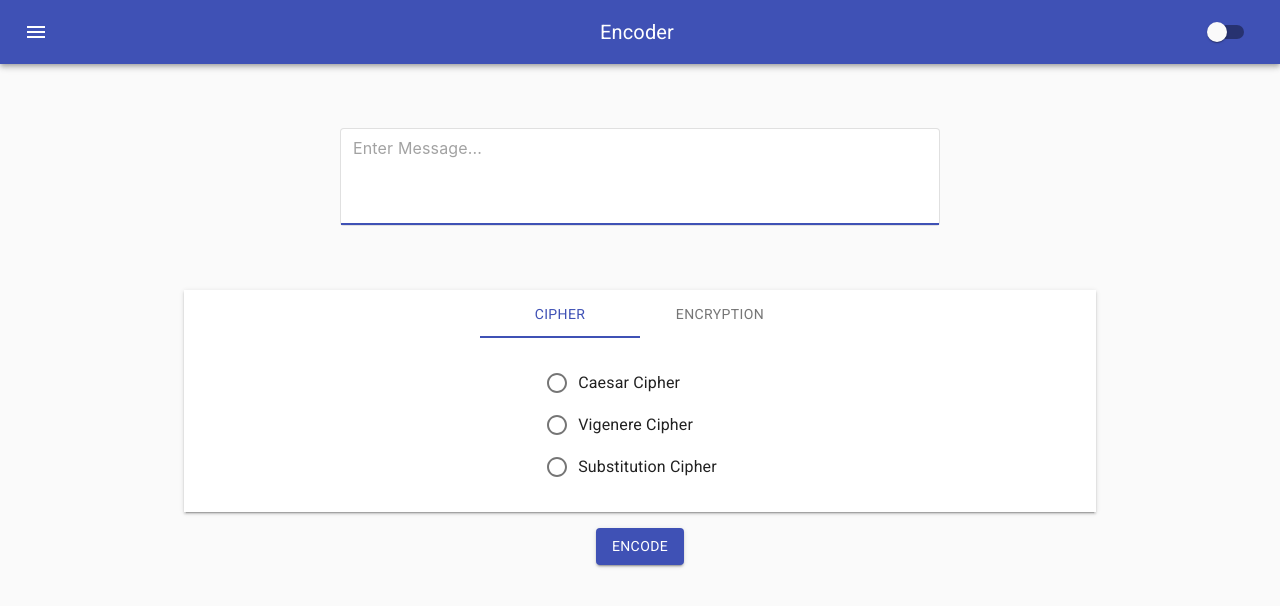
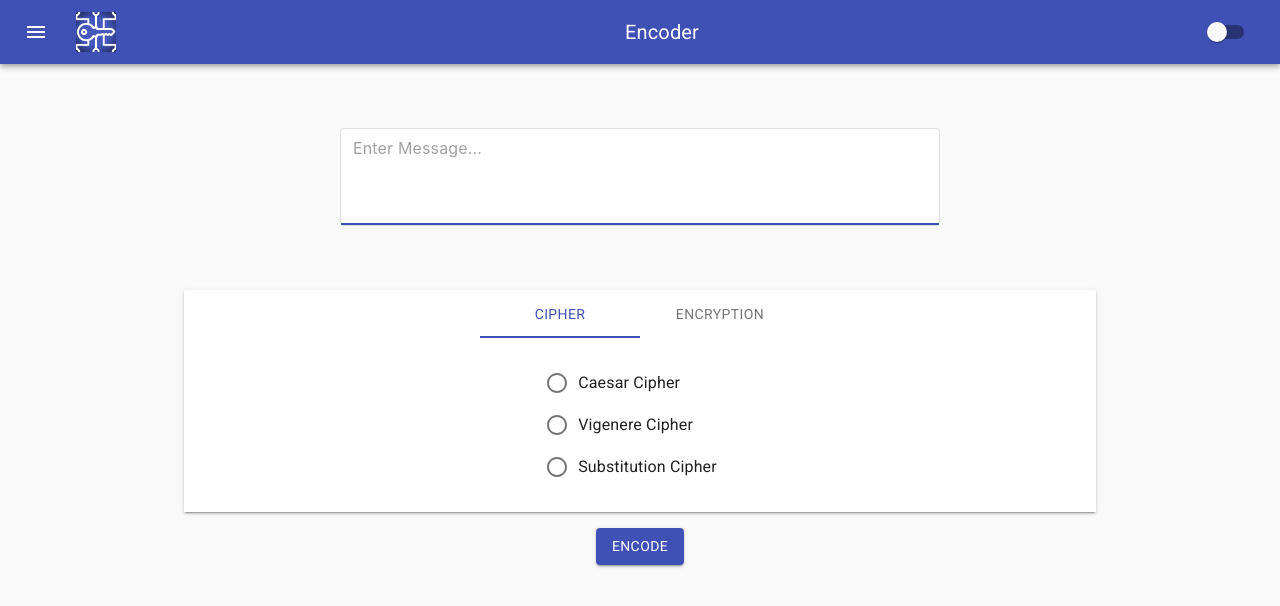
Before and after one commit to tushartiwari7/secure-texts, a React (Create React App) app: page / in a window 1280 px wide. Shown: the top 606 px of the page. Built offline with nearby package versions, Linux system fonts and the light colour scheme.

Commit message:
init: blogContent, add: logo

```diff
--- a/src/App.css
+++ b/src/App.css
@@ -1,4 +1,6 @@
-
+* {
+  scroll-behavior: smooth;
+}
 .App {
   text-align: center;
   height: 100vh;
--- a/src/Blog.js
+++ b/src/Blog.js
@@ -1,23 +1,23 @@
 import { Container,Divider } from "@material-ui/core";
 import React from "react";
-// import {useState,useEffect} from "react";
+import {useState,useEffect} from "react";
 import ReactMarkdown from "react-markdown";
 import '@fontsource/roboto';
-// import file from "./content.md";
+import file from "./content.md";
 
  function Blog() {
-//   const [markdown, setMarkdown] = useState("");
-    const markdown = "### Hello World";
-//   useEffect(() => {
-//     fetch(file)
-//       .then((res) => res.text())
-//       .then((text) => setMarkdown(text));
-//   }, []);
+  const [markdown, setMarkdown] = useState("");
+    // const markdown = "### Hello World";
+  useEffect(() => {
+    fetch(file)
+      .then((res) => res.text())
+      .then((text) => setMarkdown(text));
+  }, []);
 
   return (
     <div
     className="blog"
-    style={{textAlign: "left",fontFamily: "Roboto"}}
+    style={{textAlign: "left",fontFamily: "Roboto",padding: "2rem 0 5rem 0"}}
     >
     <Container maxWidth="md">
       <h2 style={{textAlign: "center"}}>How Ciphers Work?</h2>
--- a/src/Components/AppBar.js
+++ b/src/Components/AppBar.js
@@ -9,6 +9,7 @@ import Switch from '@material-ui/core/Switch';
 import Menu from '@material-ui/core/Menu';
 import Drawer from '@material-ui/core/Drawer';
 import DrawerList from './DrawerList';
+import logo from './logo.jpeg';
 
 const useStyles = makeStyles((theme) => ({
   root: {
@@ -20,6 +21,10 @@ const useStyles = makeStyles((theme) => ({
   title: {
     flexGrow: 1,
   },
+  logo: {
+    maxWidth: 40,
+    marginRight: '10px'
+  }
 }));
 
 export default function MenuAppBar({checked,handleTheme,isDecode,handleDecodeEl}) {
@@ -51,6 +56,7 @@ export default function MenuAppBar({checked,handleTheme,isDecode,handleDecodeEl}
             >
             <MenuIcon />
           </IconButton>
+          <img src={logo} alt="App logo" className={classes.logo} />
           <Typography variant="h6" className={classes.title}>
             {
               page ? page : (isDecode ? "Decoder" : "Encoder")
--- a/src/Components/AvailableCiphers.js
+++ b/src/Components/AvailableCiphers.js
@@ -333,8 +333,8 @@ export default function CryptoTabs({rawText,isDecode}) {
               setcopied(true);
             }}
           >
-            <FilterNone />
-          </IconButton>
+          <FilterNone />
+        </IconButton>
         </DialogTitle>
         <DialogContent dividers>
           <Typography gutterBottom >
--- a/src/content.md
+++ b/src/content.md
@@ -28,7 +28,7 @@ Infancy crypto-lingo, a cipher is simply a series of steps that scrambles (*encr
  - For example, with a shift of +3 (to right) word "B" will become
    "E".
 
-![](https://lh5.googleusercontent.com/XBptfDhtUjiX8KP16SJIxkhCjdWdPd6z2ndSGMUTRocfSTetn6hrmNHRKadOgxQzMqmqqAtH4l6bChMgTjHLZoph9xK9q5JPhjXEfa7pDNT30gk2u9bvXwZ8L5O_lfjni73fgxZy)
+![htps](https://lh5.googleusercontent.com/XBptfDhtUjiX8KP16SJIxkhCjdWdPd6z2ndSGMUTRocfSTetn6hrmNHRKadOgxQzMqmqqAtH4l6bChMgTjHLZoph9xK9q5JPhjXEfa7pDNT30gk2u9bvXwZ8L5O_lfjni73fgxZy)
 
  - First we translate all of our characters to numbers, 'a'=0, 'b'=1,
    'c'=2, ... , 'z'=25.
```
Also changed, not shown: src/Components/logo.jpeg (added).
